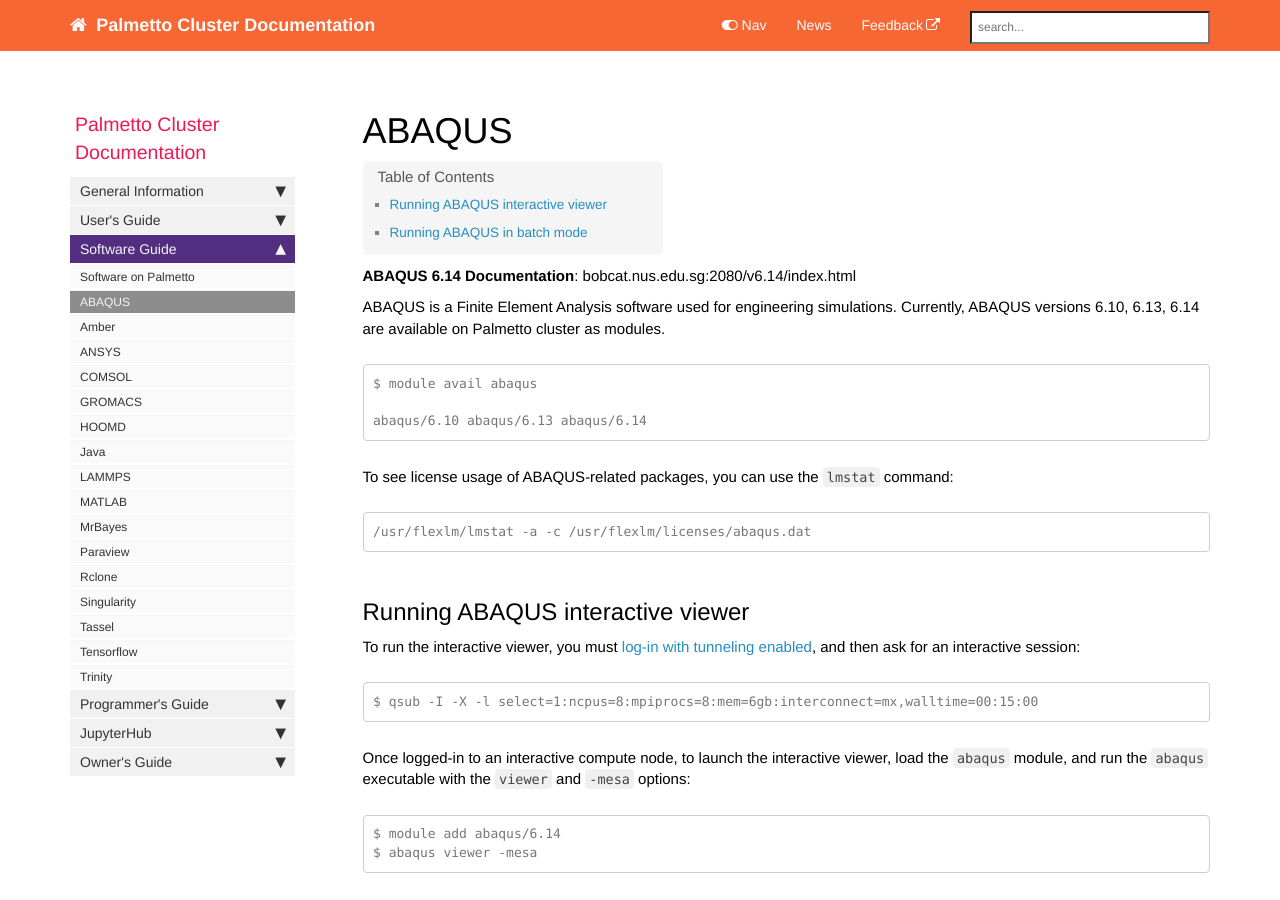
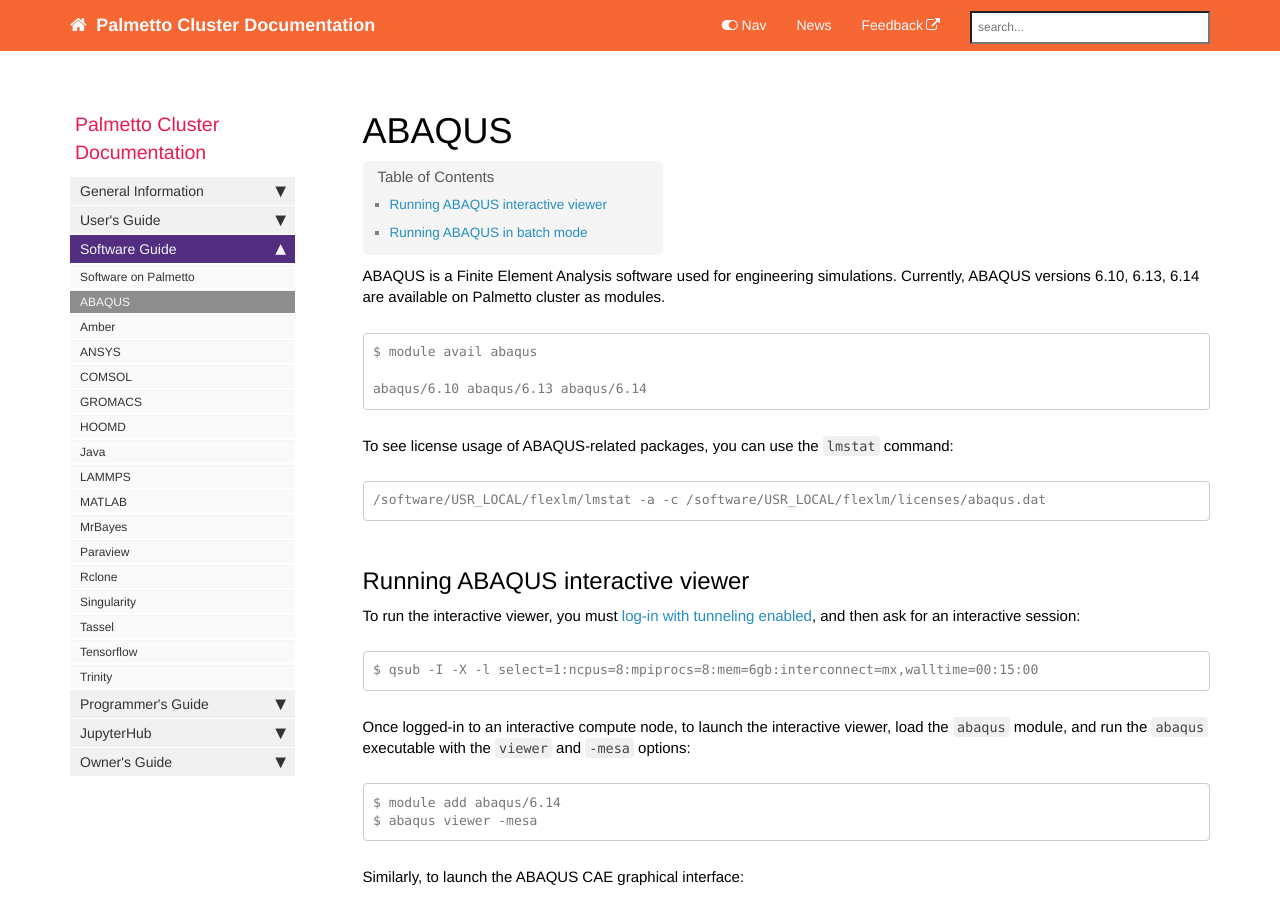
Before and after one commit to clemsonciti/palmetto-documentation, a Jekyll site: the page built from pages/documentation/software_abaqus.md, in a window 1280 px wide and 900 px high. Built offline with Jekyll 4.4.1, drawn with Linux system fonts in a browser that asks for light colours; nearby versions of some CDN libraries; comment, search, counter and statistics services are not loaded.

Commit message:
Update software_abaqus.md

```diff
--- a/pages/documentation/software_abaqus.md
+++ b/pages/documentation/software_abaqus.md
@@ -4,8 +4,6 @@
 sidebar: documentation_sidebar
 permalink: software_abaqus.html
 ---
-
-**ABAQUS 6.14 Documentation**: bobcat.nus.edu.sg:2080/v6.14/index.html
 
 ABAQUS is a Finite Element Analysis software used
 for engineering simulations.
@@ -22,7 +20,7 @@
 you can use the `lmstat` command:
 
 ~~~
-/usr/flexlm/lmstat -a -c /usr/flexlm/licenses/abaqus.dat
+/software/USR_LOCAL/flexlm/lmstat -a -c /software/USR_LOCAL/flexlm/licenses/abaqus.dat
 ~~~
 
 ## Running ABAQUS interactive viewer
```
